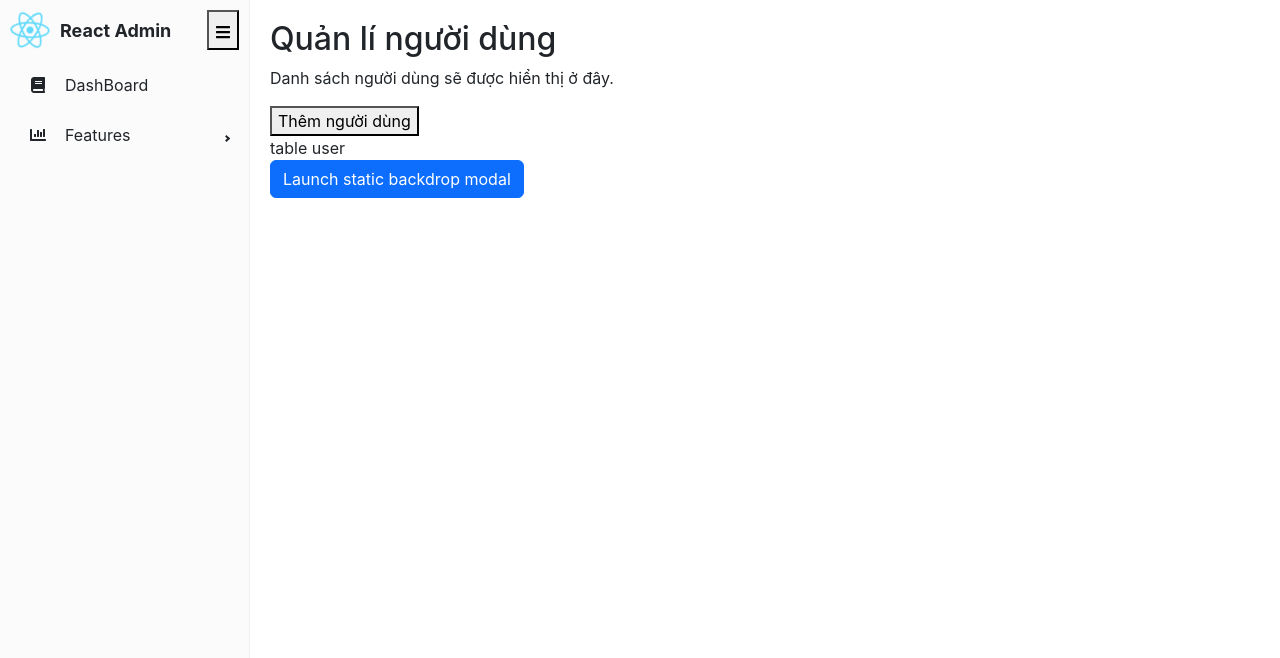
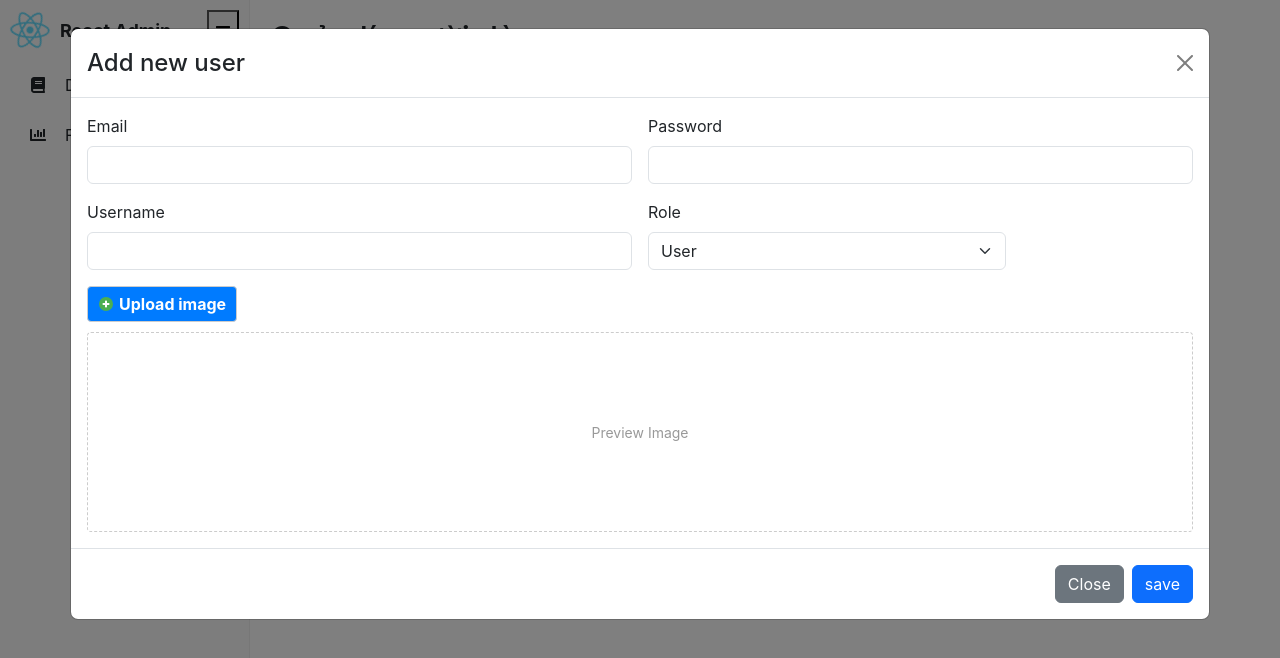
Before and after one commit to doviethung11192023/create-react-app-exam, a React (Create React App) app: page /admin/ManageUser in a window 1280 px wide. Both pictures are taken after a click on the button "Thêm người dùng". Shown: the top 658 px of the page. Built offline with nearby package versions, Linux system fonts and the light colour scheme.

Commit message:
make usestate and set up axios

```diff
--- a/src/component/admin/content/ManageUser.js
+++ b/src/component/admin/content/ManageUser.js
@@ -1,6 +1,9 @@
+import { useState } from "react";
 import ModalCreateUser from "./ModalCreateUser";
 import "./ManageUser.scss";
+import { FcPlus } from "react-icons/fc";
 const ManageUser = (props) => {
+  const [showCreateUserModal, setShowCreateUserModal] = useState(false);
   return (
     <div className="manage-user-container">
       <div className="manage-user-title">
@@ -9,11 +12,21 @@ const ManageUser = (props) => {
       <div className="manage-user-content">
         <p>Danh sách người dùng sẽ được hiển thị ở đây.</p>
         <div>
-          <button>Thêm người dùng</button>
+          <button
+            className="btn btn-primary"
+            style={{ display: "flex", alignItems: "center", gap: "5px" }}
+            onClick={() => setShowCreateUserModal(true)}
+          >
+            <FcPlus />
+            Thêm người dùng
+          </button>
         </div>
         <div>table user</div>
       </div>
-      <ModalCreateUser />
+      <ModalCreateUser
+        show={showCreateUserModal}
+        setShow={setShowCreateUserModal}
+      />
     </div>
   );
 };
--- a/src/component/admin/content/ManageUser.scss
+++ b/src/component/admin/content/ManageUser.scss
@@ -1,7 +1,13 @@
 .manage-user-container {
   .manage-user-title {
+    font-size: 24px;
+    font-weight: bold;
+    margin-bottom: 20px;
   }
   .manage-user-content {
+    display: flex;
+    flex-direction: column;
+    gap: 20px;
   }
 }
 .modal-create-user {
--- a/src/component/admin/content/ModalCreateUser.js
+++ b/src/component/admin/content/ModalCreateUser.js
@@ -1,12 +1,22 @@
+import axios from "axios";
 import { useState } from "react";
 import Button from "react-bootstrap/Button";
 import Modal from "react-bootstrap/Modal";
 import { FcPlus } from "react-icons/fc";
-const ModalCreateUser = () => {
-  const [show, setShow] = useState(false);
+const ModalCreateUser = (props) => {
+  const { show, setShow } = props;
+  //const [show, setShow] = useState(false);
 
-  const handleClose = () => setShow(false);
-  const handleShow = () => setShow(true);
+  const handleClose = () => {
+    setShow(false);
+    setEmail("");
+    setPassword("");
+    setUsername("");
+    setRole("User");
+    setImage(null);
+    setImagePreview(null);
+  };
+  //const handleShow = () => setShow(true);
   const [email, setEmail] = useState("");
   const [password, setPassword] = useState("");
   const [username, setUsername] = useState("");
@@ -23,12 +33,26 @@ const ModalCreateUser = () => {
       //setImagePreview(null);
     }
   };
+  const handleSubmitModal = async () => {
+    alert("Submit form");
+    const data = new FormData();
+    data.append("email", email);
+    data.append("password", password);
+    data.append("username", username);
+    data.append("role", role);
+    data.append("image", image);
+    let response = await axios.post(
+      "http://localhost:8081/api/v1/participant",
+      data
+    );
+    console.log("response: ", response);
+  };
 
   return (
     <>
-      <Button variant="primary" onClick={handleShow}>
+      {/* <Button variant="primary" onClick={handleShow}>
         Launch static backdrop modal
-      </Button>
+      </Button> */}
 
       <Modal
         show={show}
@@ -110,7 +134,9 @@ const ModalCreateUser = () => {
           <Button variant="secondary" onClick={handleClose}>
             Close
           </Button>
-          <Button variant="primary">save</Button>
+          <Button variant="primary" onClick={() => handleSubmitModal()}>
+            save
+          </Button>
         </Modal.Footer>
       </Modal>
     </>
```
